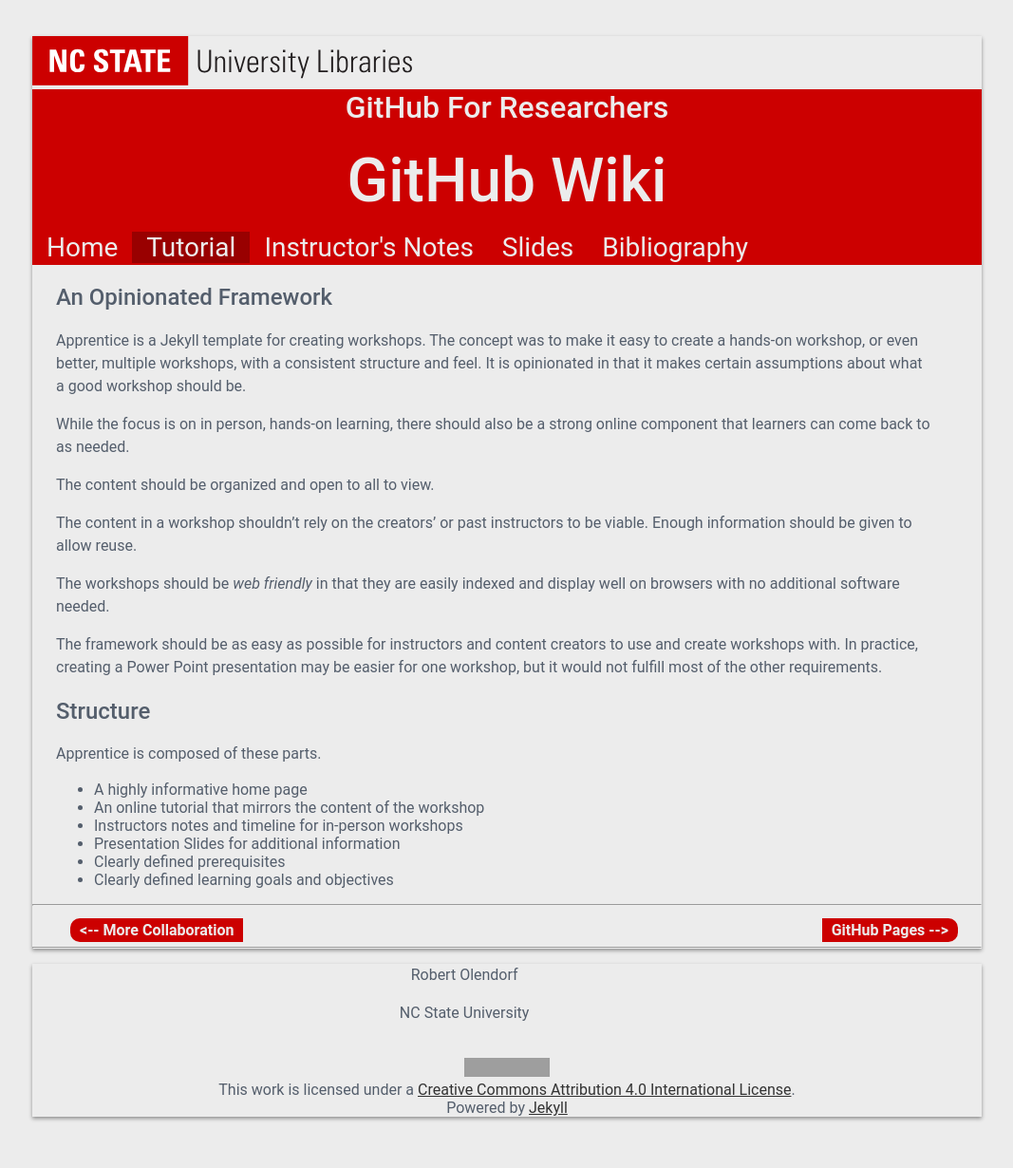
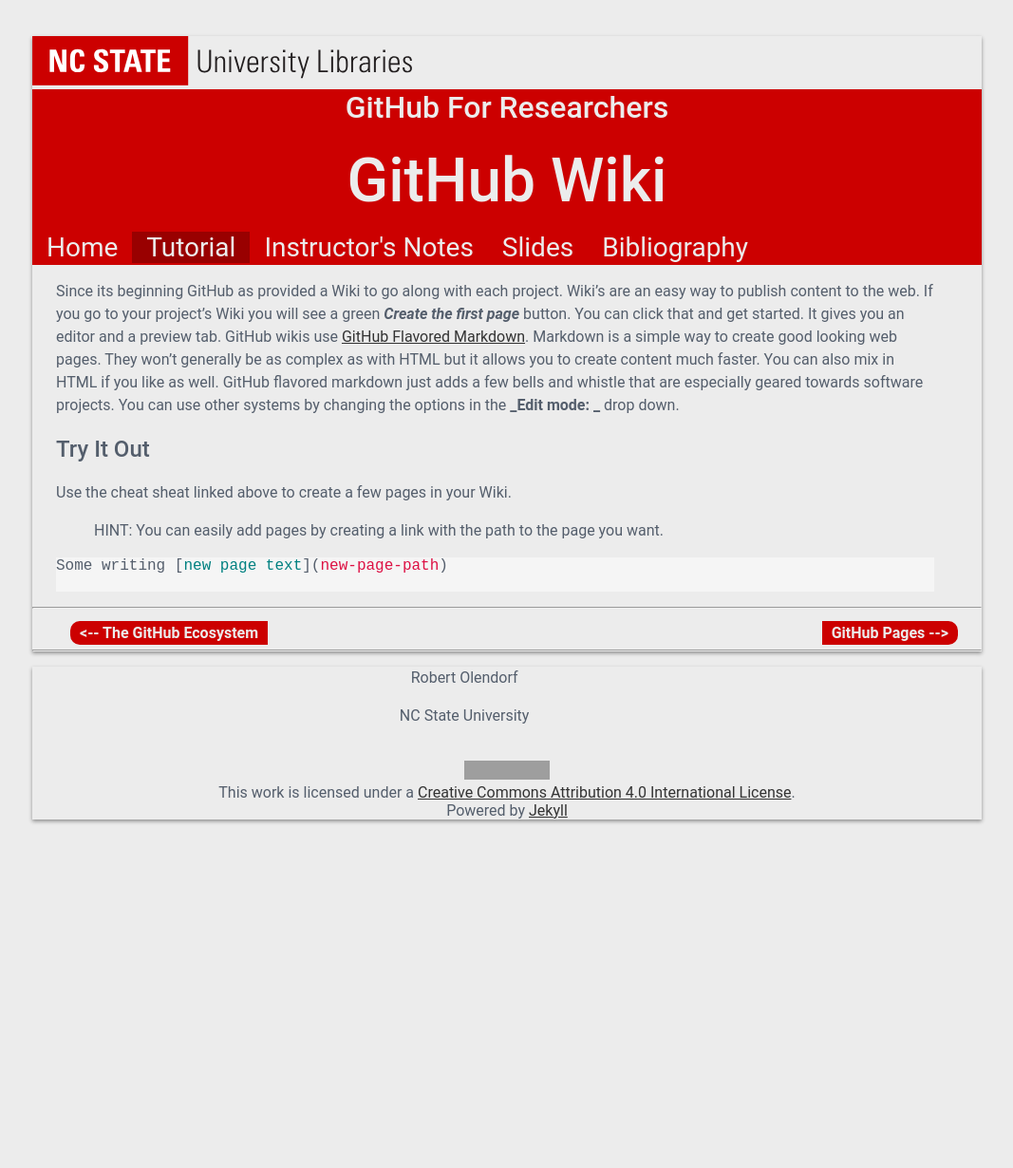
Before and after one commit to olendorf/github_for_researchers, a Jekyll site: the page built from _units/github_wiki.md, in a window 1280 px wide. Shown: the whole page at 95% size, without its empty margins (106-1173 px from the left). Built offline with Jekyll 4.4.1, drawn with Linux system fonts in a browser that asks for light colours; nearby versions of some CDN libraries; after the commit the page ends 917 px from its top, so only the background shows below that; grey boxes are pictures that could not be loaded.

````diff
--- a/_units/github_wiki.md
+++ b/_units/github_wiki.md
@@ -12,7 +12,7 @@ instructors_notes: true
 # Provide a brief description of what the unit is about. You can use markdown
 # notation for this.
 description: |
-
+  Each GitHub project comes with its own Wiki. This is very handy for extended documentation,
 
 instructors_note: |
   This is pulled from `page.instructors_note`, and combined with the
@@ -35,36 +35,19 @@ instructors_note: |
 
 ---
 
-## An Opinionated Framework
+Since its beginning GitHub as provided a Wiki to go along with each project.  Wiki's are an easy way to publish content to the web. If you go to your project's Wiki you will
+see a green **_Create the first page_** button. You can click that and get started. It gives you an editor and a preview tab. GitHub wikis use
+[GitHub Flavored Markdown](https://github.com/adam-p/markdown-here/wiki/Markdown-Cheatsheet). Markdown is a simple way to create good looking web pages. They won't generally
+be as complex as with HTML but it allows you to create content much faster. You can also mix in HTML if you like as well. GitHub flavored markdown just adds a few bells and whistle
+that are especially geared towards software projects. You can use other systems by changing the options in the **_Edit mode: _** drop down.
 
-Apprentice is a Jekyll template for creating workshops. The concept was to
-make it easy to create a hands-on workshop, or even better, multiple workshops,
-with a consistent structure and feel. It is opinionated in that it makes certain
-assumptions about what a good workshop should be.
+## Try It Out
 
-While the focus is on in person, hands-on learning, there should also
-be a strong online component that learners can come back to as needed.
+Use the cheat sheat linked above to create a few pages in your Wiki.
 
-The content should be organized and open to all to view.
+> HINT: You can easily add pages by creating a link with the path to the page you want.
 
-The content in a workshop shouldn't rely on the creators' or past
-instructors to be viable. Enough information should be given to allow reuse.
+``` markdown
+Some writing [new page text](new-page-path)
 
-The workshops should be *web friendly* in that they are easily indexed
-and display well on browsers with no additional software needed.
-
-The framework should be as easy as possible for instructors and content
-creators to use and create workshops with. In practice, creating a
-Power Point presentation may be easier for one workshop, but it would not
-fulfill most of the other requirements.
-
-## Structure
-
-Apprentice is composed of these parts.
-
-- A highly informative home page
-- An online tutorial that mirrors the content of the workshop
-- Instructors notes and timeline for in-person workshops
-- Presentation Slides for additional information
-- Clearly defined prerequisites
-- Clearly defined learning goals and objectives
+```
--- /dev/null
+++ b/holloween.txt
@@ -0,0 +1,2 @@
+foo
+bar
````
Also changed, not shown: _units/gh_pages.md (+21 -1 lines), _units/github_ecosystem.md (added, +43 -0 lines), _units/introduction.md (+2 -2 lines), supporting_files/some_pic.png (deleted), test.rb (added), 9 other files.
